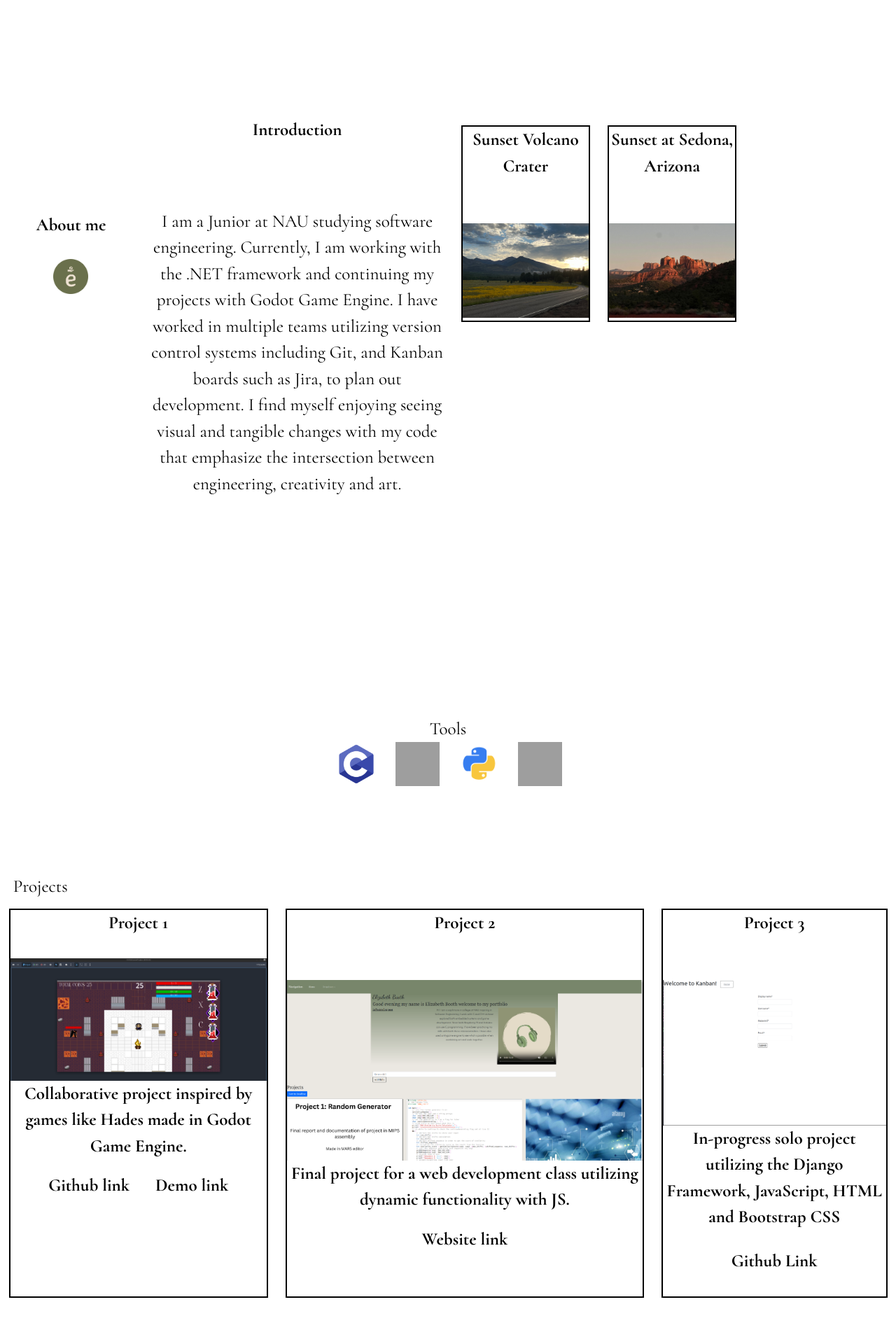
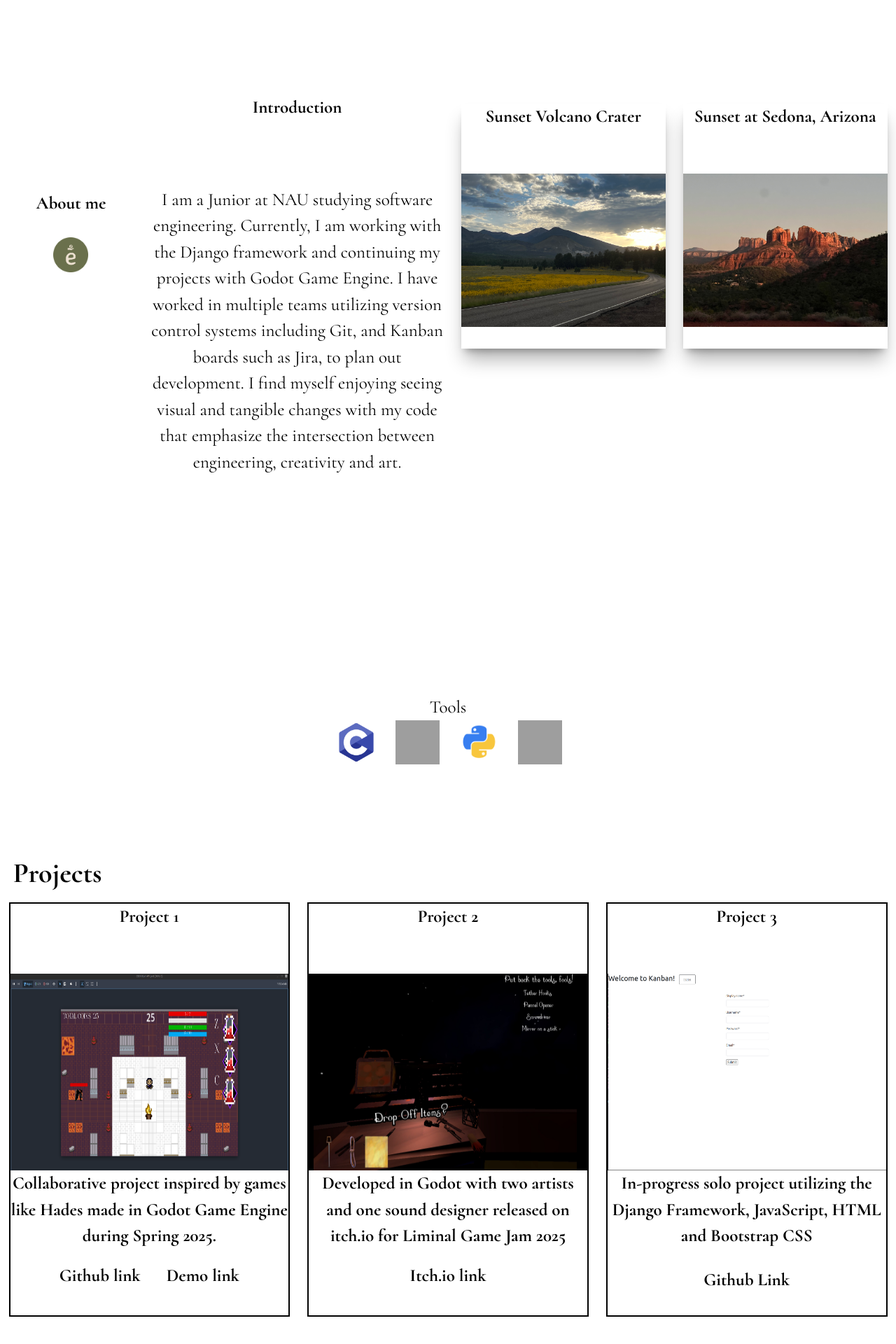
Before and after one commit to boothe0/portfolio2025, a React (Vite) app: page / in a window 1280 px wide. Shown: the part 770-2690 px from the top of the page at 70% size. Built offline with nearby package versions, Linux system fonts and the light colour scheme; grey boxes are pictures that could not be loaded.

Commit message:
Added liminal game to portfolio made improvements

```diff
--- a/index.html
+++ b/index.html
@@ -24,10 +24,11 @@
       <div class="w-full" id="theme_changer"></div>
     </div>
 
-    <div class="name-mobile flex justify-center pt-30 pb-10 text-[40px] name">
+    <div class="name-mobile flex justify-center pt-30 pb-5 text-[40px] name">
       Elizabeth Booth
     </div>
     <div class="major flex justify-center pb-50">Software Engineer</div>
+
     <div class="sm:grid sm:grid-cols-6 gap-2">
       <div class="block_about sm:grid-rows2">
         <div
@@ -44,17 +45,17 @@
         <div class="pb-15 font-bold">Introduction</div>
         <div class="intro_text">
           I am a Junior at NAU studying software engineering. Currently, I am
-          working with the .NET framework and continuing my projects with Godot
-          Game Engine. I have worked in multiple teams utilizing version control
-          systems including Git, and Kanban boards such as Jira, to plan out
-          development. I find myself enjoying seeing visual and tangible changes
-          with my code that emphasize the intersection between engineering,
-          creativity and art.
+          working with the Django framework and continuing my projects with
+          Godot Game Engine. I have worked in multiple teams utilizing version
+          control systems including Git, and Kanban boards such as Jira, to plan
+          out development. I find myself enjoying seeing visual and tangible
+          changes with my code that emphasize the intersection between
+          engineering, creativity and art.
         </div>
       </div>
-      <div class="flex flex-col md:flex-row 2xl:flex-row col-span-2 gap-4 p-2">
+      <div class="flex flex-col md:flex-row 2xl:flex-row col-span-3 gap-4 p-2">
         <div
-          class="border-2 flex flex-col font-bold text-center card sm:max-h-45 2xl:max-h-80"
+          class="shadow-xl/30 flex flex-col font-bold text-center card sm:max-h-56 2xl:max-h-80"
         >
           Sunset Volcano Crater
           <div class="pt-10">
@@ -62,7 +63,7 @@
           </div>
         </div>
         <div
-          class="border-2 flex flex-col font-bold text-center card sm:max-h-45 2xl:max-h-80"
+          class="shadow-xl/30 flex flex-col font-bold text-center card sm:max-h-56 2xl:max-h-80"
         >
           Sunset at Sedona, Arizona
           <div class="pt-10">
@@ -87,18 +88,22 @@
       </div>
     </div>
 
-    <div class="pt-20 pl-3">Projects</div>
+    <div class="pt-20 pl-3 projects">Projects</div>
     <div class="flex flex-col md:flex-row 2xl:flex-row col-span-2 gap-4 p-2">
       <div
         class="border-2 flex flex-col font-bold text-center card sm:max-h-100 2xl:max-h-120"
       >
         Project 1
-        <div class="pt-5">
-          <img src="pictures/godotGame.png" alt="godotProject" />
+        <div class="pt-10">
+          <img
+            class="md:w-200 md:h-45 2xl:w-250 2xl:h-75"
+            src="pictures/godotGame.png"
+            alt="godotProject"
+          />
         </div>
         <div class="content-baseline">
           Collaborative project inspired by games like Hades made in Godot Game
-          Engine.
+          Engine during Spring 2025.
         </div>
         <div class="pt-3 pb-4">
           <a
@@ -120,18 +125,22 @@
       >
         Project 2
         <div class="pt-10">
-          <img src="pictures/finalProject.png" alt="mountains" />
+          <img
+            class="md:w-200 md:h-45 2xl:w-250 2xl:h-75"
+            src="pictures/LiminalGame.jpg"
+            alt="mountains"
+          />
         </div>
         <div class="content-baseline">
-          Final project for a web development class utilizing dynamic
-          functionality with JS.
+          Developed in Godot with two artists and one sound designer released on
+          itch.io for Liminal Game Jam 2025
         </div>
         <div class="pt-5 md:pt-3 md:pb-5">
           <a
             class="mobileLinks border-transparent border-b-0 hover:border-b-gray-950 transition duration-150 hover:border-b-2"
-            href="https://boothe0.github.io/homework9/"
+            href="https://ranarh.itch.io/the-lemon-orchard"
             target="_blank"
-            >Website link</a
+            >Itch.io link</a
           >
         </div>
       </div>
@@ -140,7 +149,11 @@
       >
         Project 3
         <div class="pt-10">
-          <img src="pictures/KanbanProject.png" alt="recipeTracker" />
+          <img
+            class="md:w-200 md:h-45 2xl:w-250 2xl:h-75"
+            src="pictures/KanbanProject.png"
+            alt="recipeTracker"
+          />
         </div>
         <div class="content-baseline">
           In-progress solo project utilizing the Django Framework, JavaScript,
--- a/src/input.css
+++ b/src/input.css
@@ -3,7 +3,10 @@
   font-family: "Cormorant", serif;
   font-size: 25px;
 }
-
+.projects {
+  font-size: 40px;
+  font-weight: 800;
+}
 .logo {
   max-width: 10%;
   min-width: 50px;
@@ -42,6 +45,10 @@
 }
 
 @media screen and (max-width: 425px) {
+  * {
+    padding-left: 2px;
+    padding-right: 2px;
+  }
   .removeExpand {
     display: none;
   }
@@ -84,11 +91,11 @@
   .name-mobile {
     padding-top: 10px;
   }
-  ul{
+  ul {
     margin-left: 1rem;
     margin-right: 1rem;
   }
-  .block_about{
+  .block_about {
     display: none;
   }
 }
--- a/src/output.css
+++ b/src/output.css
@@ -194,47 +194,11 @@
   .relative {
     position: relative;
   }
-  .static {
-    position: static;
-  }
   .col-span-2 {
     grid-column: span 2 / span 2;
   }
-  .\!container {
-    width: 100% !important;
-    @media (width >= 40rem) {
-      max-width: 40rem !important;
-    }
-    @media (width >= 48rem) {
-      max-width: 48rem !important;
-    }
-    @media (width >= 64rem) {
-      max-width: 64rem !important;
-    }
-    @media (width >= 80rem) {
-      max-width: 80rem !important;
-    }
-    @media (width >= 96rem) {
-      max-width: 96rem !important;
-    }
-  }
-  .container {
-    width: 100%;
-    @media (width >= 40rem) {
-      max-width: 40rem;
-    }
-    @media (width >= 48rem) {
-      max-width: 48rem;
-    }
-    @media (width >= 64rem) {
-      max-width: 64rem;
-    }
-    @media (width >= 80rem) {
-      max-width: 80rem;
-    }
-    @media (width >= 96rem) {
-      max-width: 96rem;
-    }
+  .col-span-3 {
+    grid-column: span 3 / span 3;
   }
   .ms-3 {
     margin-inline-start: calc(var(--spacing) * 3);
@@ -253,9 +217,6 @@
   }
   .hidden {
     display: none;
-  }
-  .inline {
-    display: inline;
   }
   .inline-flex {
     display: inline-flex;
@@ -289,9 +250,6 @@
   }
   .border-collapse {
     border-collapse: collapse;
-  }
-  .transform {
-    transform: var(--tw-rotate-x,) var(--tw-rotate-y,) var(--tw-rotate-z,) var(--tw-skew-x,) var(--tw-skew-y,);
   }
   .cursor-pointer {
     cursor: pointer;
@@ -423,6 +381,9 @@
   .pb-4 {
     padding-bottom: calc(var(--spacing) * 4);
   }
+  .pb-5 {
+    padding-bottom: calc(var(--spacing) * 5);
+  }
   .pb-10 {
     padding-bottom: calc(var(--spacing) * 10);
   }
@@ -481,24 +442,16 @@
   .text-white {
     color: var(--color-white);
   }
-  .lowercase {
-    text-transform: lowercase;
-  }
-  .uppercase {
-    text-transform: uppercase;
-  }
   .underline {
     text-decoration-line: underline;
   }
-  .outline {
-    outline-style: var(--tw-outline-style);
-    outline-width: 1px;
+  .shadow-xl\/30 {
+    --tw-shadow-alpha: 30%;
+    --tw-shadow: 0 20px 25px -5px var(--tw-shadow-color, oklab(from rgb(0 0 0 / 0.1) l a b / 30%)), 0 8px 10px -6px var(--tw-shadow-color, oklab(from rgb(0 0 0 / 0.1) l a b / 30%));
+    box-shadow: var(--tw-inset-shadow), var(--tw-inset-ring-shadow), var(--tw-ring-offset-shadow), var(--tw-ring-shadow), var(--tw-shadow);
   }
   .blur {
     --tw-blur: blur(8px);
-    filter: var(--tw-blur,) var(--tw-brightness,) var(--tw-contrast,) var(--tw-grayscale,) var(--tw-hue-rotate,) var(--tw-invert,) var(--tw-saturate,) var(--tw-sepia,) var(--tw-drop-shadow,);
-  }
-  .filter {
     filter: var(--tw-blur,) var(--tw-brightness,) var(--tw-contrast,) var(--tw-grayscale,) var(--tw-hue-rotate,) var(--tw-invert,) var(--tw-saturate,) var(--tw-sepia,) var(--tw-drop-shadow,);
   }
   .transition {
@@ -658,6 +611,11 @@
       max-height: calc(var(--spacing) * 45);
     }
   }
+  .sm\:max-h-56 {
+    @media (width >= 40rem) {
+      max-height: calc(var(--spacing) * 56);
+    }
+  }
   .sm\:max-h-100 {
     @media (width >= 40rem) {
       max-height: calc(var(--spacing) * 100);
@@ -666,6 +624,16 @@
   .sm\:grid-cols-6 {
     @media (width >= 40rem) {
       grid-template-columns: repeat(6, minmax(0, 1fr));
+    }
+  }
+  .md\:h-45 {
+    @media (width >= 48rem) {
+      height: calc(var(--spacing) * 45);
+    }
+  }
+  .md\:w-200 {
+    @media (width >= 48rem) {
+      width: calc(var(--spacing) * 200);
     }
   }
   .md\:flex-row {
@@ -698,6 +666,11 @@
       display: flex;
     }
   }
+  .\32 xl\:h-75 {
+    @media (width >= 96rem) {
+      height: calc(var(--spacing) * 75);
+    }
+  }
   .\32 xl\:max-h-80 {
     @media (width >= 96rem) {
       max-height: calc(var(--spacing) * 80);
@@ -706,6 +679,11 @@
   .\32 xl\:max-h-120 {
     @media (width >= 96rem) {
       max-height: calc(var(--spacing) * 120);
+    }
+  }
+  .\32 xl\:w-250 {
+    @media (width >= 96rem) {
+      width: calc(var(--spacing) * 250);
     }
   }
   .\32 xl\:flex-row {
@@ -753,6 +731,10 @@
   font-family: "Cormorant", serif;
   font-size: 25px;
 }
+.projects {
+  font-size: 40px;
+  font-weight: 800;
+}
 .logo {
   max-width: 10%;
   min-width: 50px;
@@ -784,6 +766,10 @@
   }
 }
 @media screen and (max-width: 425px) {
+  * {
+    padding-left: 2px;
+    padding-right: 2px;
+  }
   .removeExpand {
     display: none;
   }
@@ -834,94 +820,12 @@
     display: none;
   }
 }
-@property --tw-rotate-x {
-  syntax: "*";
-  inherits: false;
-}
-@property --tw-rotate-y {
-  syntax: "*";
-  inherits: false;
-}
-@property --tw-rotate-z {
-  syntax: "*";
-  inherits: false;
-}
-@property --tw-skew-x {
-  syntax: "*";
-  inherits: false;
-}
-@property --tw-skew-y {
-  syntax: "*";
-  inherits: false;
-}
 @property --tw-border-style {
   syntax: "*";
   inherits: false;
   initial-value: solid;
 }
 @property --tw-font-weight {
-  syntax: "*";
-  inherits: false;
-}
-@property --tw-outline-style {
-  syntax: "*";
-  inherits: false;
-  initial-value: solid;
-}
-@property --tw-blur {
-  syntax: "*";
-  inherits: false;
-}
-@property --tw-brightness {
-  syntax: "*";
-  inherits: false;
-}
-@property --tw-contrast {
-  syntax: "*";
-  inherits: false;
-}
-@property --tw-grayscale {
-  syntax: "*";
-  inherits: false;
-}
-@property --tw-hue-rotate {
-  syntax: "*";
-  inherits: false;
-}
-@property --tw-invert {
-  syntax: "*";
-  inherits: false;
-}
-@property --tw-opacity {
-  syntax: "*";
-  inherits: false;
-}
-@property --tw-saturate {
-  syntax: "*";
-  inherits: false;
-}
-@property --tw-sepia {
-  syntax: "*";
-  inherits: false;
-}
-@property --tw-drop-shadow {
-  syntax: "*";
-  inherits: false;
-}
-@property --tw-drop-shadow-color {
-  syntax: "*";
-  inherits: false;
-}
-@property --tw-drop-shadow-alpha {
-  syntax: "<percentage>";
-  inherits: false;
-  initial-value: 100%;
-}
-@property --tw-drop-shadow-size {
-  syntax: "*";
-  inherits: false;
-}
-@property --tw-duration {
   syntax: "*";
   inherits: false;
 }
@@ -990,6 +894,63 @@
   inherits: false;
   initial-value: 0 0 #0000;
 }
+@property --tw-blur {
+  syntax: "*";
+  inherits: false;
+}
+@property --tw-brightness {
+  syntax: "*";
+  inherits: false;
+}
+@property --tw-contrast {
+  syntax: "*";
+  inherits: false;
+}
+@property --tw-grayscale {
+  syntax: "*";
+  inherits: false;
+}
+@property --tw-hue-rotate {
+  syntax: "*";
+  inherits: false;
+}
+@property --tw-invert {
+  syntax: "*";
+  inherits: false;
+}
+@property --tw-opacity {
+  syntax: "*";
+  inherits: false;
+}
+@property --tw-saturate {
+  syntax: "*";
+  inherits: false;
+}
+@property --tw-sepia {
+  syntax: "*";
+  inherits: false;
+}
+@property --tw-drop-shadow {
+  syntax: "*";
+  inherits: false;
+}
+@property --tw-drop-shadow-color {
+  syntax: "*";
+  inherits: false;
+}
+@property --tw-drop-shadow-alpha {
+  syntax: "<percentage>";
+  inherits: false;
+  initial-value: 100%;
+}
+@property --tw-drop-shadow-size {
+  syntax: "*";
+  inherits: false;
+}
+@property --tw-duration {
+  syntax: "*";
+  inherits: false;
+}
 @property --tw-content {
   syntax: "*";
   initial-value: "";
@@ -1013,14 +974,22 @@
 @layer properties {
   @supports ((-webkit-hyphens: none) and (not (margin-trim: inline))) or ((-moz-orient: inline) and (not (color:rgb(from red r g b)))) {
     *, ::before, ::after, ::backdrop {
-      --tw-rotate-x: initial;
-      --tw-rotate-y: initial;
-      --tw-rotate-z: initial;
-      --tw-skew-x: initial;
-      --tw-skew-y: initial;
       --tw-border-style: solid;
       --tw-font-weight: initial;
-      --tw-outline-style: solid;
+      --tw-shadow: 0 0 #0000;
+      --tw-shadow-color: initial;
+      --tw-shadow-alpha: 100%;
+      --tw-inset-shadow: 0 0 #0000;
+      --tw-inset-shadow-color: initial;
+      --tw-inset-shadow-alpha: 100%;
+      --tw-ring-color: initial;
+      --tw-ring-shadow: 0 0 #0000;
+      --tw-inset-ring-color: initial;
+      --tw-inset-ring-shadow: 0 0 #0000;
+      --tw-ring-inset: initial;
+      --tw-ring-offset-width: 0px;
+      --tw-ring-offset-color: #fff;
+      --tw-ring-offset-shadow: 0 0 #0000;
       --tw-blur: initial;
       --tw-brightness: initial;
       --tw-contrast: initial;
@@ -1035,20 +1004,6 @@
       --tw-drop-shadow-alpha: 100%;
       --tw-drop-shadow-size: initial;
       --tw-duration: initial;
-      --tw-shadow: 0 0 #0000;
-      --tw-shadow-color: initial;
-      --tw-shadow-alpha: 100%;
-      --tw-inset-shadow: 0 0 #0000;
-      --tw-inset-shadow-color: initial;
-      --tw-inset-shadow-alpha: 100%;
-      --tw-ring-color: initial;
-      --tw-ring-shadow: 0 0 #0000;
-      --tw-inset-ring-color: initial;
-      --tw-inset-ring-shadow: 0 0 #0000;
-      --tw-ring-inset: initial;
-      --tw-ring-offset-width: 0px;
-      --tw-ring-offset-color: #fff;
-      --tw-ring-offset-shadow: 0 0 #0000;
       --tw-content: "";
       --tw-translate-x: 0;
       --tw-translate-y: 0;
```
Also changed, not shown: src/components/CTable.jsx (+11 -4 lines), src/components/PyTable.jsx (+11 -5 lines), src/components/TailTable.jsx (+11 -6 lines), pictures/LiminalGame.jpg (added), pictures/finalProject.png (deleted).
